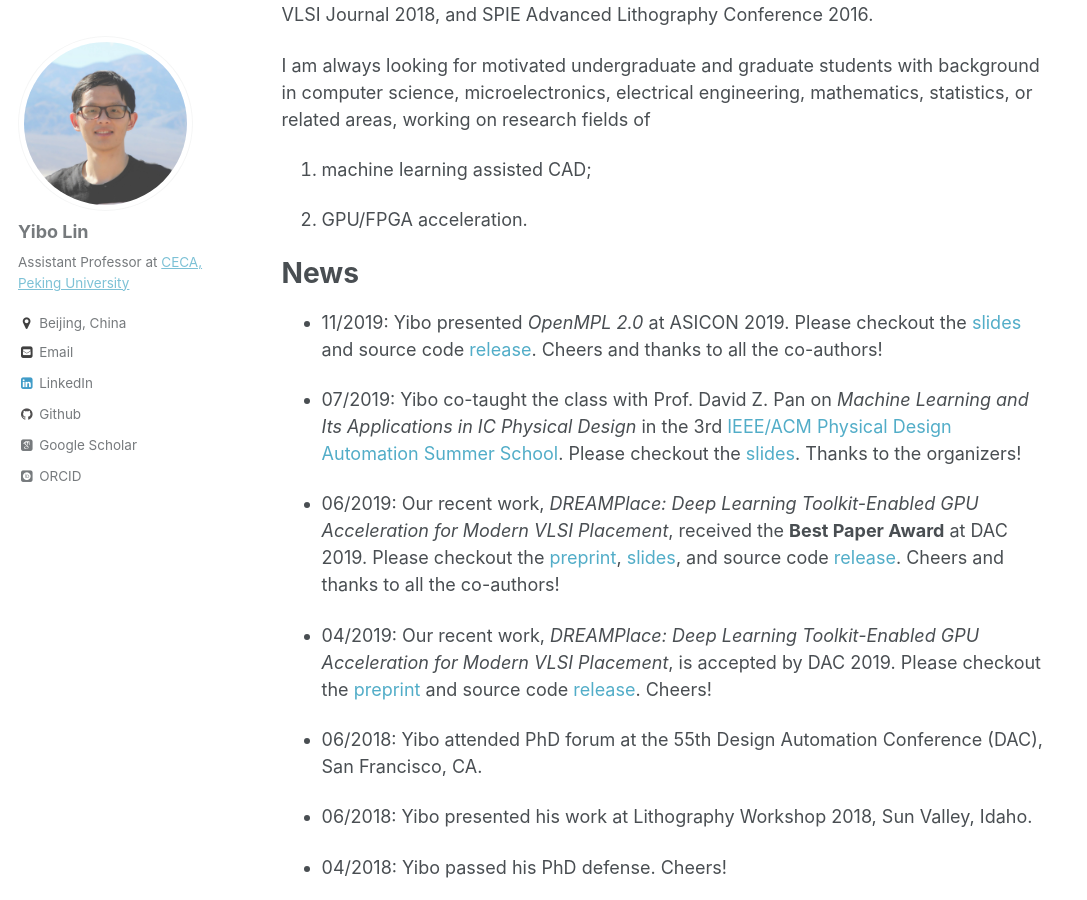
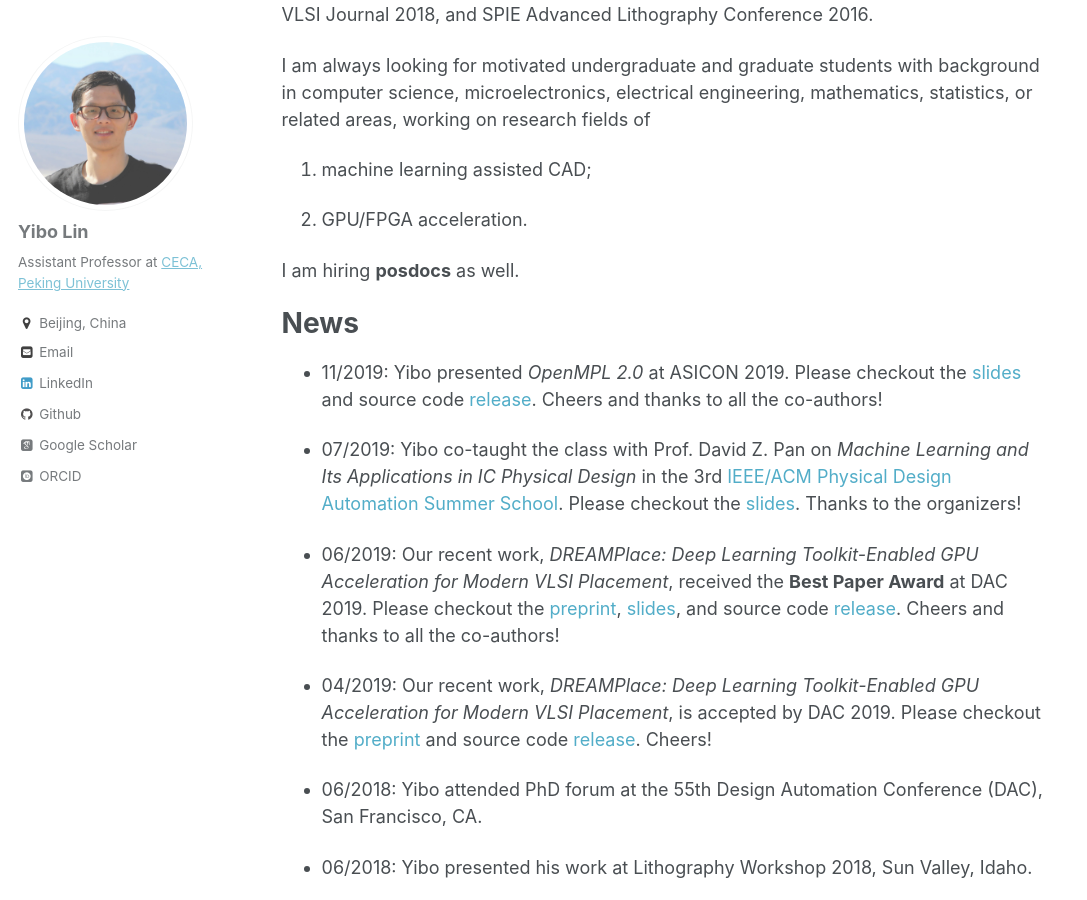
Before and after one commit to limbo018/limbo018.github.io, a Jekyll site: the page built from _pages/about.md, in a window 1280 px wide and 900 px high, scrolled down 375 px. Shown: the whole window, without its empty margins (0-1087 px from the left). Built offline with Jekyll 4.4.1, drawn with Linux system fonts in a browser that asks for light colours; some web fonts are replaced.

Commit message:
add postdoc ad

```diff
--- a/_pages/about.md
+++ b/_pages/about.md
@@ -21,6 +21,8 @@ I am always looking for motivated undergraduate and graduate students with backg
 1. machine learning assisted CAD;
 
 2. GPU/FPGA acceleration.
+
+I am hiring **posdocs** as well.
 
 News
 ======
```
